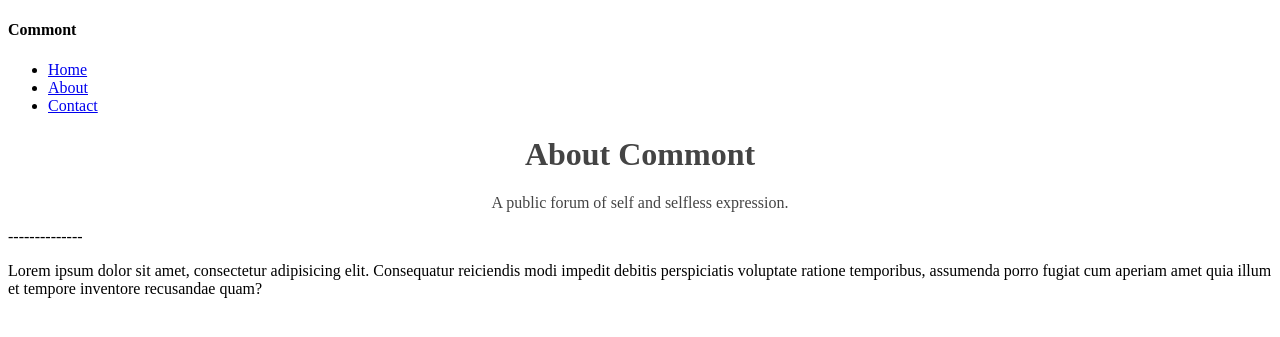
After one commit to dzikri/hellowebapp, a Django app: template hellowebapp/collection/templates/about.html in a window 1280 px wide. The commit adds this page. Shown: the top 337 px of the page. Run offline with Django 3.2, Linux system fonts and the light colour scheme; the template is opened without the code that fills it, so the values that code supplies are empty.

Commit message:
explore templating

```diff
--- /dev/null
+++ b/hellowebapp/collection/templates/about.html
@@ -0,0 +1,9 @@
+{% extends 'layouts/base.html' %}
+{% block title %}About - {{ block.super }}{% endblock %}
+
+{% block content %}
+    <h1 class="title">About Commont</h1>
+    <p class="sub-title">A public forum of self and selfless expression.</p>
+    <p>--------------</p>
+    <p>Lorem ipsum dolor sit amet, consectetur adipisicing elit. Consequatur reiciendis modi impedit debitis perspiciatis voluptate ratione temporibus, assumenda porro fugiat cum aperiam amet quia illum et tempore inventore recusandae quam?</p>
+{% endblock %}
--- a/hellowebapp/collection/templates/index.html
+++ b/hellowebapp/collection/templates/index.html
@@ -1,7 +1,13 @@
 {% extends 'layouts/base.html' %}
+{% load humanize %}
 {% block title %}Home - {{ block.super }}{% endblock %}
 
 {% block content %}
     <h1 class="title">Welcome to Commont</h1>
     <p class="sub-title">A public forum of self and selfless expression.</p>
+    {% if number <= 6 %}
+        <p>{{ number }}</p>
+    {% else %}
+        <p>{{ number|apnumber }}</p>
+    {% endif %}
 {% endblock %}
--- a/hellowebapp/collection/templates/layouts/base.html
+++ b/hellowebapp/collection/templates/layouts/base.html
@@ -9,6 +9,16 @@
     {% block header %}{% endblock %}
 </head>
 <body>
+    <header>
+        <h4>Commont</h4>
+        <nav>
+            <ul>
+                <li><a href="{% url 'home' %}">Home</a></li>
+                <li><a href="{% url 'about' %}">About</a></li>
+                <li><a href="{% url 'contact' %}">Contact</a></li>
+            </ul>
+        </nav>
+    </header>
     {% block content %}{% endblock %}
     {% block footer %}{% endblock %}
 </body>
--- a/hellowebapp/collection/views.py
+++ b/hellowebapp/collection/views.py
@@ -2,6 +2,7 @@ from django.shortcuts import render
 
 # Create your views here.
 def index(request):
+    number = 9
     # This is a new view for the 'home' route defined in
     # urls.py of the project folder, next to settings.py
-    return render(request, 'index.html');
+    return render(request, 'index.html', { 'number': number })
--- a/hellowebapp/hellowebapp/settings.py
+++ b/hellowebapp/hellowebapp/settings.py
@@ -38,6 +38,7 @@ INSTALLED_APPS = [
     'django.contrib.sessions',
     'django.contrib.messages',
     'django.contrib.staticfiles',
+    'django.contrib.humanize',
 ]
 
 MIDDLEWARE_CLASSES = [
--- a/hellowebapp/hellowebapp/urls.py
+++ b/hellowebapp/hellowebapp/urls.py
@@ -15,8 +15,11 @@ Including another URLconf
 """
 from django.conf.urls import url, patterns, include
 from django.contrib import admin
+from django.views.generic import TemplateView
 
 urlpatterns = [
     url(r'^$', 'collection.views.index', name='home'),
+    url(r'^about/$', TemplateView.as_view(template_name='about.html'), name='about'),
+    url(r'^contact/$', TemplateView.as_view(template_name="contact.html"), name='contact'),
     url(r'^admin/', admin.site.urls),
 ]
```
Also changed, not shown: hellowebapp/collection/templates/contact.html (added, +7 -0 lines).
